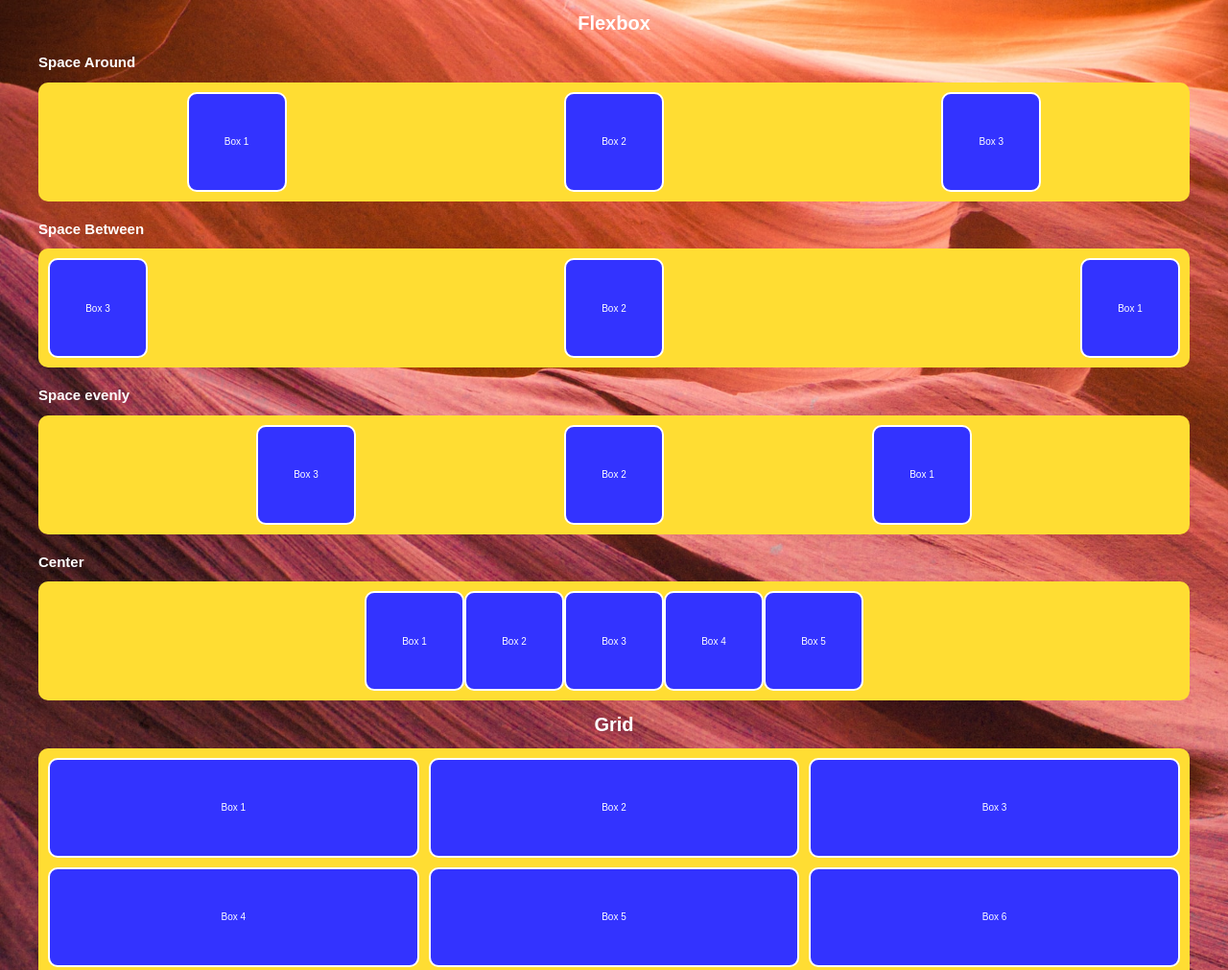
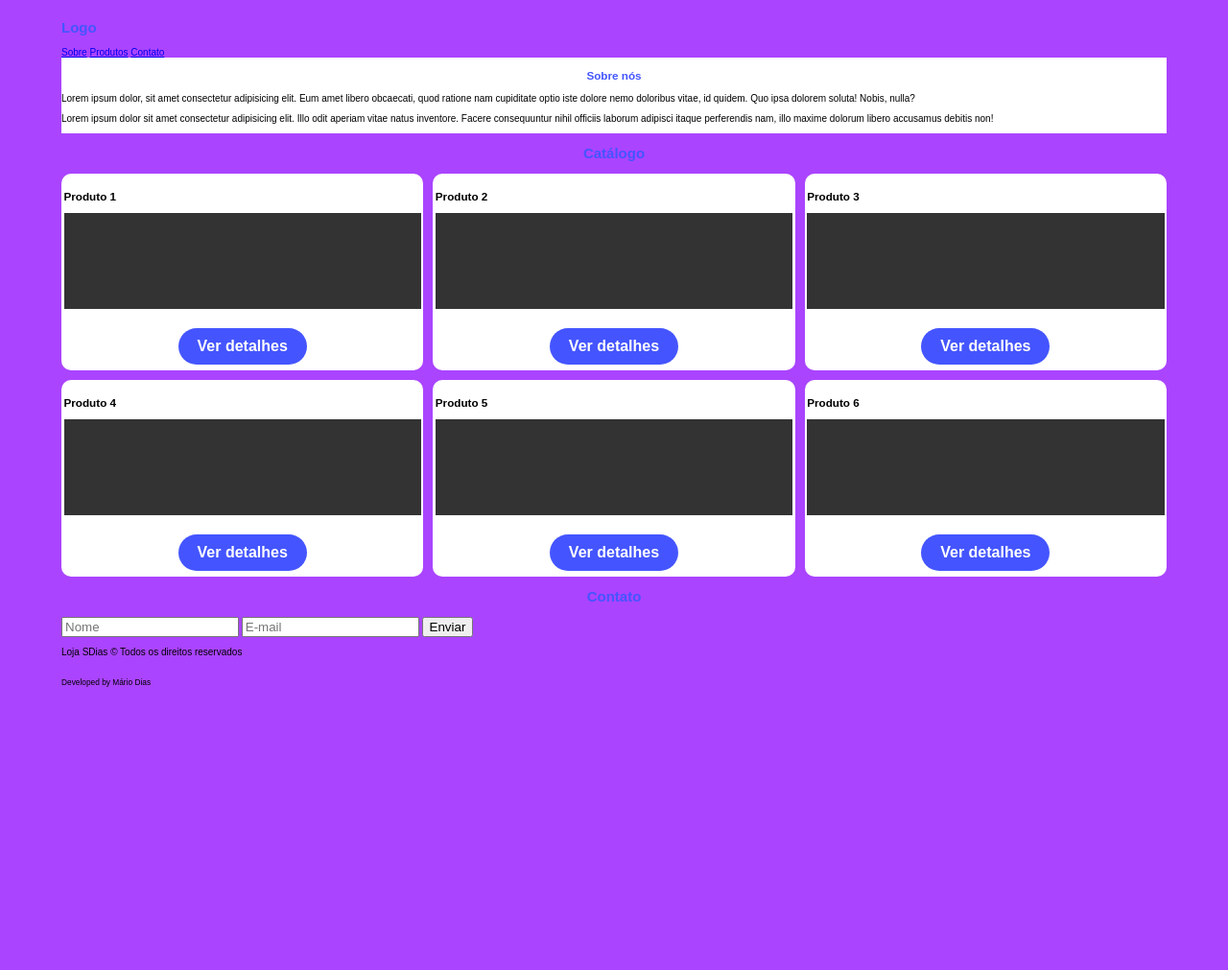
Before and after one commit to Arnei-Dev/framework-simulator, a website built with webpack: page src/index.html in a window 1280 px wide. Shown: the top 1011 px of the page at 96% size. After the commit the page ends 800 px from the top, so only its background shows below. Built offline with nearby package versions, Linux system fonts and the light colour scheme.

Commit message:
Estrurando lay-out com grid

```diff
--- a/src/index.html
+++ b/src/index.html
@@ -8,60 +8,97 @@
 </head>
 <body>
     <div id="root">
-        <h1>Flexbox</h1>
-
-        <h2>Space Around</h2>
-        <div class="box__container box__container--around">
-            <div class="box">Box 1</div>
-            <div class="box">Box 2</div>
-            <div class="box">Box 3</div>
-
+       <header>
+           <div class="container">
+               <h2>Logo</h2>
+               <nav>
+                   <a href="#sobre">Sobre</a>
+                   <a href="#produto">Produtos</a>
+                   <a href="#contato">Contato</a>
+               </nav>
            </div>
-
-        <h2>Space Between</h2>
-        <div class="box__container box__container--between">
-            <div class="box">Box 1</div>
-            <div class="box">Box 2</div>
-            <div class="box">Box 3</div>
-
+       </header>
+       <section id="sobre">
+           <div class="container">
+               <aside>
+                   <div id="localizacao"></div>
+               </aside>
+               <article>
+                   <h1>Sobre nós</h1>
+                   <p>Lorem ipsum dolor, sit amet consectetur adipisicing elit. Eum amet libero obcaecati, quod ratione nam cupiditate optio iste dolore nemo doloribus vitae, id quidem. Quo ipsa dolorem soluta! Nobis, nulla?</p>
+                   <p>Lorem ipsum dolor sit amet consectetur adipisicing elit. Illo odit aperiam vitae natus inventore. Facere consequuntur nihil officiis laborum adipisci itaque perferendis nam, illo maxime dolorum libero accusamus debitis non!</p>
+               </article>
            </div>
-
-        <h2>Space evenly</h2>
-        <div class="box__container box__container--evenly">
-            <div class="box">Box 1</div>
-            <div class="box">Box 2</div>
-            <div class="box">Box 3</div>
-
+       </section>
+       <section id="produto">
+           <div class="container">
+               <h1>Catálogo</h1>
+               <div class="vitrine">
+                   <div class="vitrine__item">
+                       <h3 class="vitrine__produto">Produto 1</h3>
+                       <!--<img src="" alt="" class="vitrine__image">-->
+                       <div class="vitrine__image"></div>
+                       <div class="image"></div>
+                       <p class="vitrine__desc"></p>
+                       <a href="" class="vitrine__button">Ver detalhes</a>
                    </div>
-
-        <h2>Center</h2>
-        <div class="box__container box__container--center">
-            <div class="box">Box 1</div>
-            <div class="box">Box 2</div>
-            <div class="box">Box 3</div>
-            <div class="box">Box 4</div>
-            <div class="box">Box 5</div>
-
+                   <div class="vitrine__item">
+                       <h3 class="vitrine__produto">Produto 2</h3>
+                       <!--<img src="" alt="" class="vitrine__image">-->
+                       <div class="vitrine__image"></div>
+                       <p class="vitrine__desc"></p>
+                       <a href="" class="vitrine__button">Ver detalhes</a>
                    </div>
-
-        <h1>Grid</h1>
-        <div class="box__container box__container--grid">
-            <div class="box">Box 1</div>
-            <div class="box">Box 2</div>
-            <div class="box">Box 3</div>
-            <div class="box">Box 4</div>
-            <div class="box">Box 5</div>
-            <div class="box">Box 6</div>
-            <div class="box">Box 7</div>
-            <div class="box">Box 8</div>
-            <div class="box">Box 9</div>
+                   <div class="vitrine__item">
+                       <h3 class="vitrine__produto">Produto 3</h3>
+                       <!--<img src="" alt="" class="vitrine__image">-->
+                       <div class="vitrine__image"></div>
+                       <div class="image"></div>
+                       <p class="vitrine__desc"></p>
+                       <a href="" class="vitrine__button">Ver detalhes</a>
                    </div>
-
-        <h2>Imagem</h2>
-        <div class="box__container box__container--image">
-            <div class="box" id="river"></div>
-            <div class="box" id="notebook"></div>
+                   <div class="vitrine__item">
+                       <h3 class="vitrine__produto">Produto 4</h3>
+                       <!--<img src="" alt="" class="vitrine__image">-->
+                       <div class="vitrine__image"></div>
+                       <div class="image"></div>
+                       <p class="vitrine__desc"></p>
+                       <a href="" class="vitrine__button">Ver detalhes</a>
                    </div>
+                   <div class="vitrine__item">
+                       <h3 class="vitrine__produto">Produto 5</h3>
+                       <!--<img src="" alt="" class="vitrine__image">-->
+                       <div class="vitrine__image"></div>
+                       <div class="image"></div>
+                       <p class="vitrine__desc"></p>
+                       <a href="" class="vitrine__button">Ver detalhes</a>
+                   </div>
+                   <div class="vitrine__item">
+                       <h3 class="vitrine__produto">Produto 6</h3>
+                       <!--<img src="" alt="" class="vitrine__image">-->
+                       <div class="vitrine__image"></div>
+                       <div class="image"></div>
+                       <p class="vitrine__desc"></p>
+                       <a href="" class="vitrine__button">Ver detalhes</a>
+                   </div>
+               </div>
+           </div>
+       </section>
+       <section id="contato">
+           <div class="container">
+               <h1>Contato</h1>
+               <form class="contato">
+                   <input type="text" placeholder="Nome" class="contato__input">
+                   <input type="text" placeholder="E-mail" class="contato__input">
+                   <button class="contato__button">Enviar</button>
+               </form>
+           </div>
+       </section>
+       <footer>
+           <div class="container">
+               <p>Loja SDias &copy; Todos os direitos reservados</p> <br> <small>Developed by Mário Dias</small>
+           </div>
+       </footer>
     </div>
 </body>
 </html>
--- a/src/js/index.js
+++ b/src/js/index.js
@@ -12,8 +12,10 @@ elemImageRiver.src = imageRiver
 const elemImageNotebook = new Image()
 elemImageNotebook.src = imageNotebook
 
+/*
 document.querySelector('#river')
 .appendChild(elemImageRiver)
 
 document.querySelector('#notebook')
 .appendChild(elemImageNotebook)
+*/
--- /dev/null
+++ b/src/scss/_vitrine.scss
@@ -0,0 +1,33 @@
+.vitrine {
+    display: grid;
+    grid-template-columns: repeat(3, 1fr);
+    gap: 1rem;
+
+    &__item {
+        background-color: white;
+        border-radius: 1rem;
+        display: flex;
+        flex-flow: column;
+        justify-content: center;
+        align-items: flex-start;
+        min-height: 20rem;
+        padding: .25rem;
+    }
+
+    &__image {
+        background-color: #333;
+        height: 10rem;
+        width: 100%;
+    }
+
+    &__button {
+        background-color: $color-font;
+        border-radius: 2rem;
+        color: white;
+        font-weight: bold;
+        padding: 1rem 2rem;
+        font-size: $font-size-default;
+        text-decoration: none;
+        align-self: center;
+    }
+}
--- a/src/scss/styles.scss
+++ b/src/scss/styles.scss
@@ -1,15 +1,17 @@
-$color-font: #fff;
-$color-bg-default: #33f;
+$color-font: #45f;
+$color-bg-default: #a4f;
 $color-bg-boxe: #fd3;
 $font-default: Arial, Helvetica, sans-serif;
+$font-size-default: 1.6rem;
 
 html {
     font-size: 62.5%;
 }
 
 body {
-    background: url('../assets/background.jpg') no-repeat top center;
-    background-size: cover;
+   // background: url('../assets/background.jpg') no-repeat top center;
+   // background-size: cover;
+    background-color: $color-bg-default;
     font-family: $font-default;
     margin: 0;
 }
@@ -25,111 +27,26 @@ h2 {
     color: $color-font;
 }
 
+header,
+section,
+footer {
+    display: block;
+    float: left;
+    width: 100%;
+}
 .container {
-    display: block;
-    max-width: 1200px;
+    display: flex;
+    flex-flow: column;
     margin: 0 auto;
-
-    img {
-        width: 100%;
-        height: auto;
-    }
+    max-width: 90vw;
 }
 
-.box__container {
-    background-color: $color-bg-boxe;
-    border-radius: 1rem;
-    display: flex;
-    padding: 1rem;
-  // margin-top: 5rem;
-    height: auto;
-
-    &--around {
-        flex-direction: row;
-        flex-wrap: wrap;
-        justify-content: space-around;//eixo x
-        align-items: stretch;//eixo y
-    }
-
-    &--between {
-        flex-direction: row-reverse;
-        flex-wrap: wrap;
-        justify-content: space-between;
-        align-items: flex-end;
-    }
-
-    &--evenly {
-        flex-direction: row-reverse;
-        flex-wrap: wrap;
-        justify-content: space-evenly;
-        align-items: flex-start;
-    }
-
-    &--center {
-        flex-direction: row;
-        flex-wrap:nowrap;
-        justify-content: center;
-    }
-
-    &--grid {
-        display: grid;
-       // grid-template-columns: 120px 120px 120px;
-        grid-template-columns: repeat(3, 1fr);
-        //grid-template-rows: 1fr 2fr 1fr;
-       // grid-template-columns: 1fr 2fr 1fr;
-        gap: 10px;
-    }
-
-    &--image {
-
-        .box {
-            border: none;
-            overflow: hidden;
-            margin: .5rem;
-            width: auto;
-            img {
-                width: 20rem;
-                height: 20rem;
-                object-fit: cover;//image preenche o container
-               // object-fit: contain;//image renderizada no container
-               //object-position: 20% 90%;//Movimenta posição img eixo X(20%), eixo Y (90%)
-            }
-        }
-    }
+#sobre {
+    background-color: #fff;
 }
 
-.box {
-    background-color: $color-bg-default;
-    border-radius: 1rem;
-    border: 2px solid $color-font;
-    color: #fff;
-    display: flex;
-   // text-align: center;
-    align-items: center;
-    justify-content: center;
-    //margin: 1rem auto;
-    position: relative;
-    min-width: 10rem;
-    min-height: 10rem;
-    //width: 100%;
+#produtos {
 
-    animation-name: slideIn;
-    animation-duration: 2s;
-    animation-iteration-count: 2;//Repeat 2x
-    animation-direction: alternate;
 }
 
-@keyframes slideIn {
-    from {
-        left: -999px;
-        opacity: .1;
-       // height: 0;
-      // background-color: red;
-    }
-    to {
-        left: 0;
-        opacity: 1;
-      //height: fit-content; Aultura se adequa conforme o tamanho do conteúdo!
-      //background-color: #fff;
-    }
-}
+@import 'vitrine'
```
Also changed, not shown: src/assets/background.jpg (deleted). Lines whose indentation alone changed are shown as unchanged.
